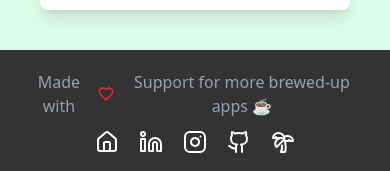
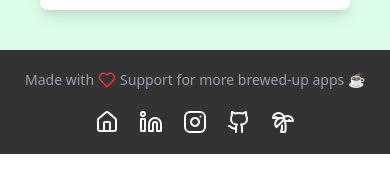
Before and after one commit to shauryaadi99/Nomad_AI, a React (Vite) app: page / in a window 390 px wide. Shown: the part 2106-2277 px from the top of the page. Built offline with nearby package versions, Linux system fonts and the light colour scheme; no server answers.

Commit message:
Update Footer.jsx

```diff
--- a/src/components/custom/Footer.jsx
+++ b/src/components/custom/Footer.jsx
@@ -7,12 +7,12 @@ const Footer = () => {
     <footer className="w-full bg-black/80 text-white py-5 px-6 md:px-10 text-center">
       <div className="flex flex-col items-center gap-3">
         {/* Made with love message */}
-        <p className="text-gray-400 flex items-center gap-1">
+        <p className="text-gray-400 flex items-center gap-1 text-sm md:text-base">
           Made with <Heart size={18} className="text-red-500" /> Support for more brewed-up apps ☕
         </p>
 
         {/* Social Media Links */}
-        <div className="flex gap-5 items-center">  {/* Ensures proper alignment */}
+        <div className="flex flex-wrap justify-center gap-5 items-center mt-2">
           <Link to="/" className="hover:text-blue-400 transition">
             <Home size={24} />
           </Link>
```
